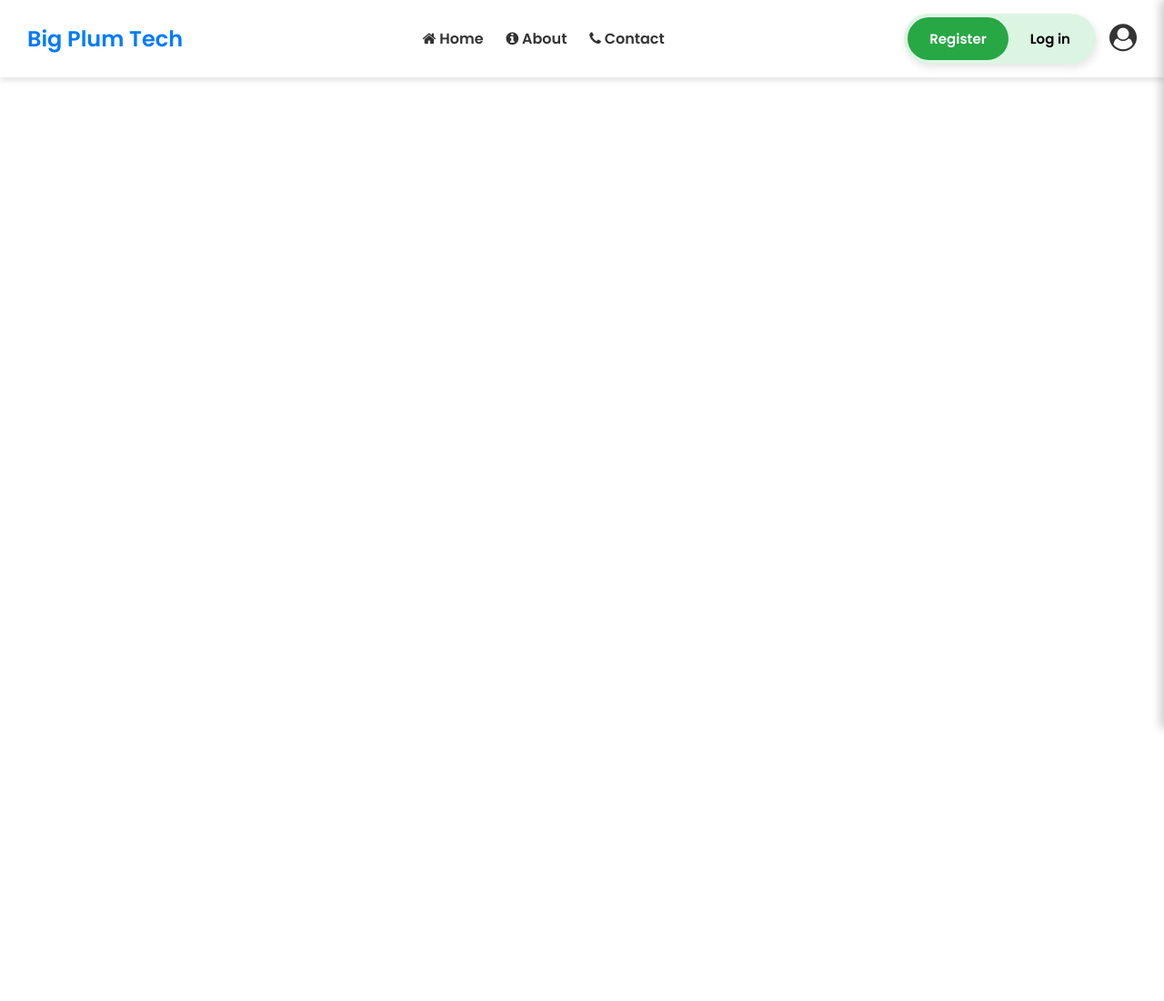
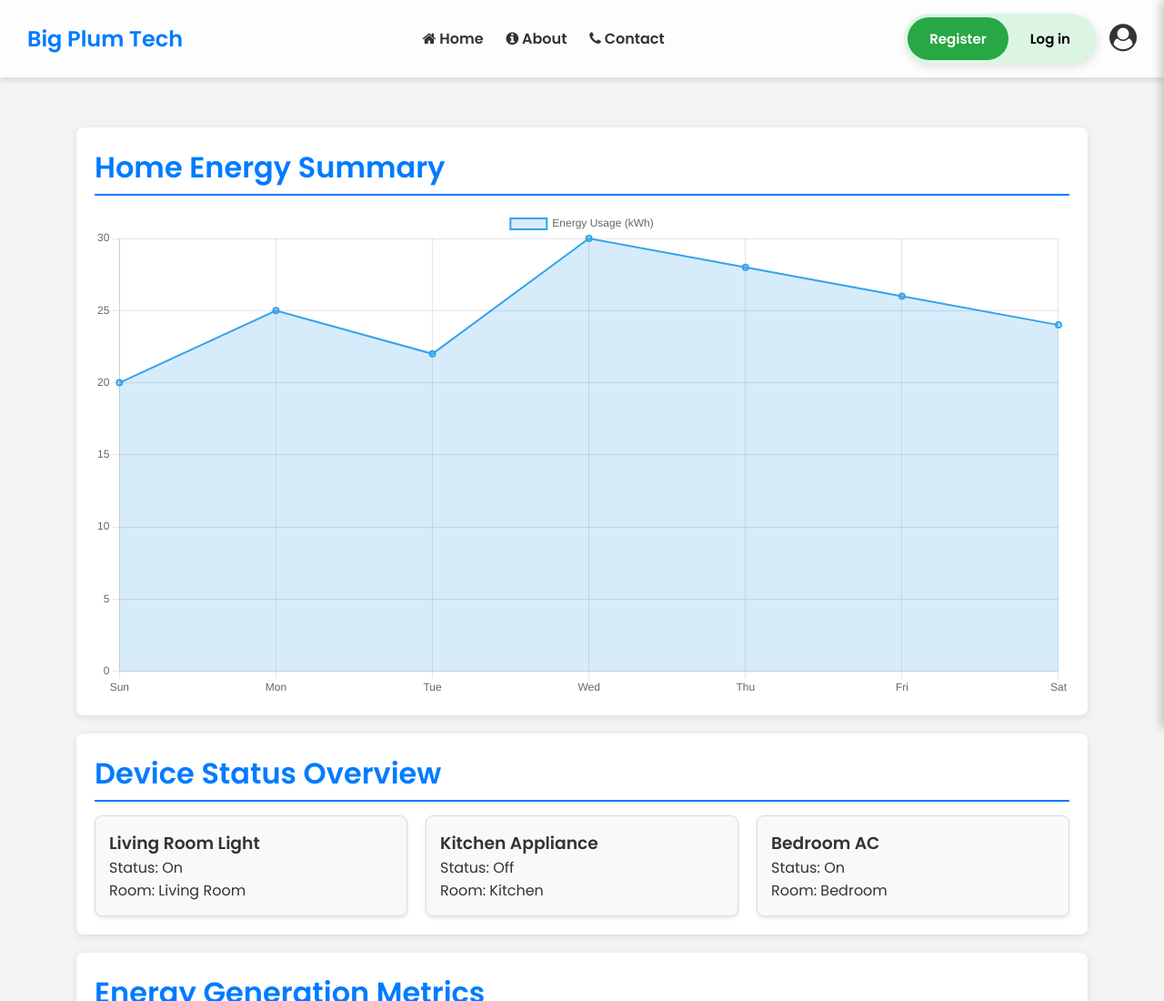
Before and after one commit to RidSoftware/BigPlumTech, a plain HTML site: page Frontend-DevFolder/Main/Pages/HTML/Overview.html in a window 1280 px wide. Shown: the top 1100 px of the page at 91% size. Before the commit the page ends 800 px from the top, so only its background shows below. Drawn offline with nearby package versions, Linux system fonts and the light colour scheme.

Commit message:
Added overview files from main branch to this branch

```diff
--- /dev/null
+++ b/Frontend-DevFolder/Main/Pages/Assets/CSS/Overview.css
@@ -0,0 +1,114 @@
+/* Overview.css */
+
+/* Basic Reset and Body Styling */
+body {
+    font-family: 'Poppins', sans-serif;
+    background: #f4f4f4;
+    color: #333;
+    margin: 0;
+    padding: 0;
+  }
+
+  /* Main Container */
+  .overview-container {
+    width: 90%;
+    max-width: 1200px;
+    margin: 120px auto 40px auto; /* Top margin avoids navbar overlap */
+    padding: 20px;
+  }
+
+  /* Section Styling */
+  .overview-container section {
+    background: #fff;
+    padding: 20px;
+    margin-bottom: 20px;
+    border-radius: 8px;
+    box-shadow: 0 2px 8px rgba(0,0,0,0.1);
+  }
+
+  /* Section Headings */
+  .overview-container h2 {
+    font-size: 2rem;
+    color: #007BFF;
+    margin-bottom: 15px;
+    border-bottom: 2px solid #007BFF;
+    padding-bottom: 5px;
+  }
+
+  /* Chart Containers */
+  .summary-charts,
+  .generation-charts {
+    display: flex;
+    justify-content: center;
+    align-items: center;
+    margin-top: 10px;
+  }
+
+  /* Device Status Overview Grid */
+  .device-grid {
+    display: flex;
+    flex-wrap: wrap;
+    gap: 20px;
+  }
+
+  .device-card {
+    flex: 1 1 250px;
+    border: 1px solid #ddd;
+    border-radius: 8px;
+    padding: 15px;
+    background: #f9f9f9;
+    box-shadow: 0 2px 4px rgba(0,0,0,0.1);
+  }
+
+  .device-card h3 {
+    margin-top: 0;
+    color: #333;
+  }
+
+  /* Alerts and Activity Feed Lists */
+  .alerts-list,
+  .activity-feed {
+    list-style: none;
+    padding: 0;
+    margin: 0;
+  }
+
+  .alerts-list li,
+  .activity-feed li {
+    padding: 10px;
+    border-bottom: 1px solid #eee;
+  }
+
+  /* Home Details Snapshot */
+  .home-details p {
+    margin: 8px 0;
+  }
+
+  /* Quick Navigation Links */
+  .nav-links {
+    display: flex;
+    flex-wrap: wrap;
+    gap: 15px;
+    justify-content: center;
+  }
+
+  .nav-links button {
+    background: #007BFF;
+    color: #fff;
+    border: none;
+    padding: 10px 20px;
+    border-radius: 6px;
+    cursor: pointer;
+    transition: background 0.3s;
+  }
+
+  .nav-links button:hover {
+    background: #0056b3;
+  }
+
+  /* Responsive Styling */
+  @media (max-width: 768px) {
+    .device-grid {
+      flex-direction: column;
+    }
+  }
--- a/Frontend-DevFolder/Main/Pages/HTML/Overview.html
+++ b/Frontend-DevFolder/Main/Pages/HTML/Overview.html
@@ -1,11 +1,147 @@
 <!DOCTYPE html>
 <html lang="en">
 <head>
-    <title> Home | Big Plum Tech </title>
-    <script defer src="/Pages/Assets/JS/navbar-footer-loader.js"></script>
+  <meta charset="UTF-8">
+  <meta name="viewport" content="width=device-width, initial-scale=1.0">
+  <title>Overview | Big Plum Tech</title>
+  <!-- Link to an overview-specific CSS file (adjust the path as needed) -->
+  <link rel="stylesheet" href="../Assets/CSS/Overview.css">
+  <!-- Load Navbar/Footer Loader -->
+  <script defer src="/Pages/Assets/JS/navbar-footer-loader.js"></script>
+  <!-- Include Chart.js for charts -->
+  <script src="https://cdn.jsdelivr.net/npm/chart.js"></script>
 </head>
+<body>
+  <div id="navbar"></div>
 
-<body>
-    <div id="navbar"></div>
+  <main class="overview-container">
+    <!-- Home Energy Summary -->
+    <section id="energy-summary">
+      <h2>Home Energy Summary</h2>
+      <div class="summary-charts">
+        <canvas id="energyUsageChart" width="400" height="200"></canvas>
+      </div>
+    </section>
+
+    <!-- Device Status Overview -->
+    <section id="device-status">
+      <h2>Device Status Overview</h2>
+      <div class="device-grid">
+        <!-- Sample device cards -->
+        <div class="device-card">
+          <h3>Living Room Light</h3>
+          <p>Status: On</p>
+          <p>Room: Living Room</p>
+        </div>
+        <div class="device-card">
+          <h3>Kitchen Appliance</h3>
+          <p>Status: Off</p>
+          <p>Room: Kitchen</p>
+        </div>
+        <div class="device-card">
+          <h3>Bedroom AC</h3>
+          <p>Status: On</p>
+          <p>Room: Bedroom</p>
+        </div>
+      </div>
+    </section>
+
+    <!-- Energy Generation Metrics -->
+    <section id="energy-generation">
+      <h2>Energy Generation Metrics</h2>
+      <div class="generation-charts">
+        <canvas id="energyGenerationChart" width="400" height="200"></canvas>
+      </div>
+    </section>
+
+    <!-- Alerts & Notifications -->
+    <section id="alerts-notifications">
+      <h2>Alerts & Notifications</h2>
+      <ul class="alerts-list">
+        <li>No alerts at this moment.</li>
+        <!-- Additional alerts can be added here -->
+      </ul>
+    </section>
+
+    <!-- Home Details Snapshot -->
+    <section id="home-details">
+      <h2>Home Details Snapshot</h2>
+      <div class="home-details">
+        <p><strong>Number of Residents:</strong> 4</p>
+        <p><strong>Home Manager:</strong> John Doe</p>
+        <p><strong>Admin Code:</strong> 12345</p>
+      </div>
+    </section>
+
+    <!-- Recent Activity Feed -->
+    <section id="recent-activity">
+      <h2>Recent Activity Feed</h2>
+      <ul class="activity-feed">
+        <li>Living Room Light toggled On at 10:30 AM</li>
+        <li>Kitchen Appliance updated at 10:00 AM</li>
+        <li>Energy consumption spike detected at 9:45 AM</li>
+      </ul>
+    </section>
+
+    <!-- Quick Navigation Links -->
+    <section id="quick-navigation">
+      <h2>Quick Navigation</h2>
+      <div class="nav-links">
+        <button onclick="window.location.href='Dashboard.html'">Dashboard</button>
+        <button onclick="window.location.href='Analytic.html'">Analytics</button>
+        <button onclick="window.location.href='Device-handling.html'">Device Handling</button>
+        <button onclick="window.location.href='Profile.html'">Profile</button>
+        <button onclick="window.location.href='Settings.html'">Settings</button>
+      </div>
+    </section>
+  </main>
+
+  <div id="footer"></div>
+
+  <!-- Inline JavaScript to initialize sample charts -->
+  <script>
+    document.addEventListener('DOMContentLoaded', function() {
+      // Energy Usage Chart (Line Chart)
+      const ctxUsage = document.getElementById('energyUsageChart').getContext('2d');
+      new Chart(ctxUsage, {
+        type: 'line',
+        data: {
+          labels: ['Sun','Mon','Tue','Wed','Thu','Fri','Sat'],
+          datasets: [{
+            label: 'Energy Usage (kWh)',
+            data: [20, 25, 22, 30, 28, 26, 24],
+            backgroundColor: 'rgba(54, 162, 235, 0.2)',
+            borderColor: 'rgba(54, 162, 235, 1)',
+            borderWidth: 2,
+            fill: true
+          }]
+        },
+        options: {
+          responsive: true,
+          scales: { y: { beginAtZero: true } }
+        }
+      });
+
+      // Energy Generation Chart (Bar Chart)
+      const ctxGen = document.getElementById('energyGenerationChart').getContext('2d');
+      new Chart(ctxGen, {
+        type: 'bar',
+        data: {
+          labels: ['Sun','Mon','Tue','Wed','Thu','Fri','Sat'],
+          datasets: [{
+            label: 'Energy Generation (kWh)',
+            data: [5, 7, 6, 8, 7, 9, 6],
+            backgroundColor: 'rgba(255, 206, 86, 0.2)',
+            borderColor: 'rgba(255, 206, 86, 1)',
+            borderWidth: 2
+          }]
+        },
+        options: {
+          responsive: true,
+          scales: { y: { beginAtZero: true } }
+        }
+      });
+    });
+  </script>
 </body>
 </html>
```
Also changed, not shown: Frontend-DevFolder/Main/Pages/Assets/JS/Overview.js (added, +43 -0 lines).
